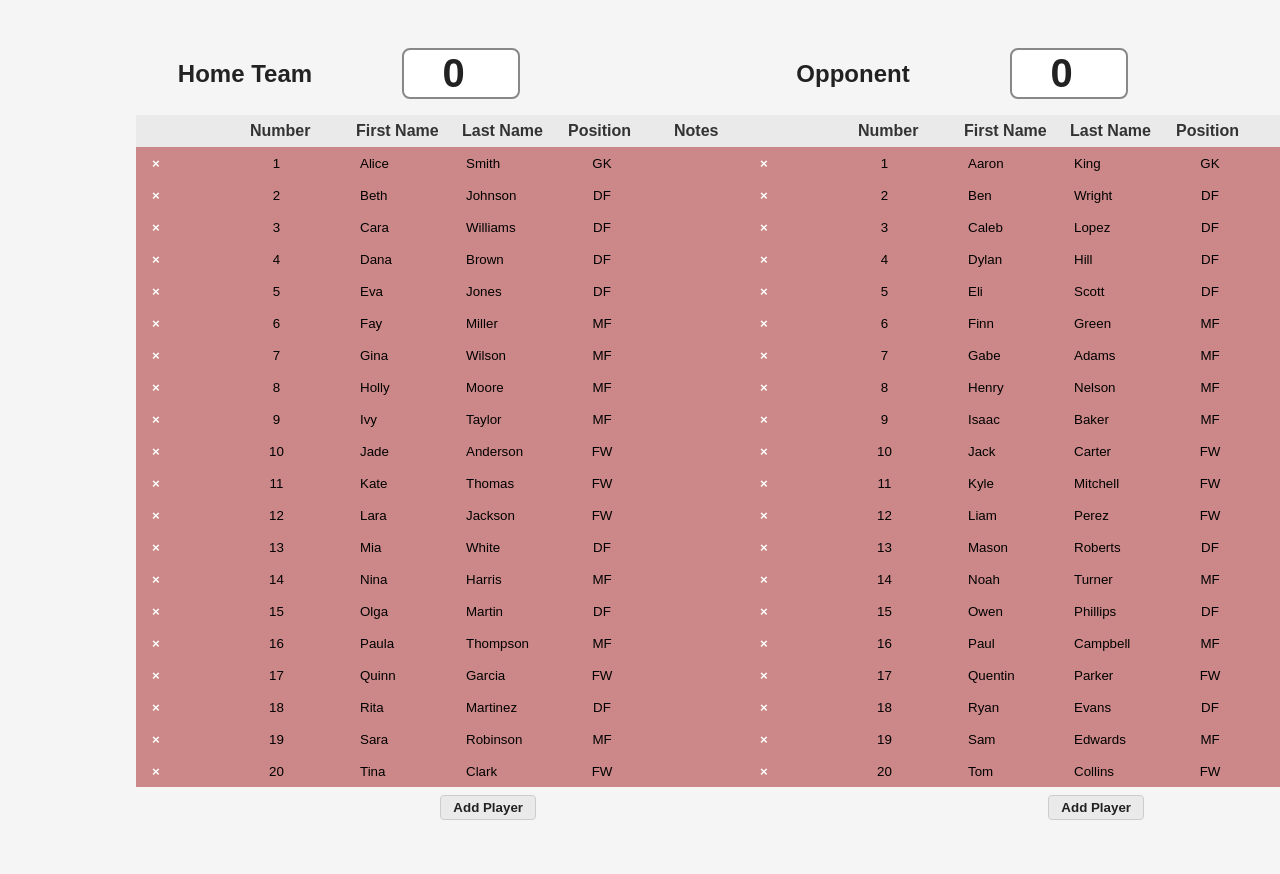
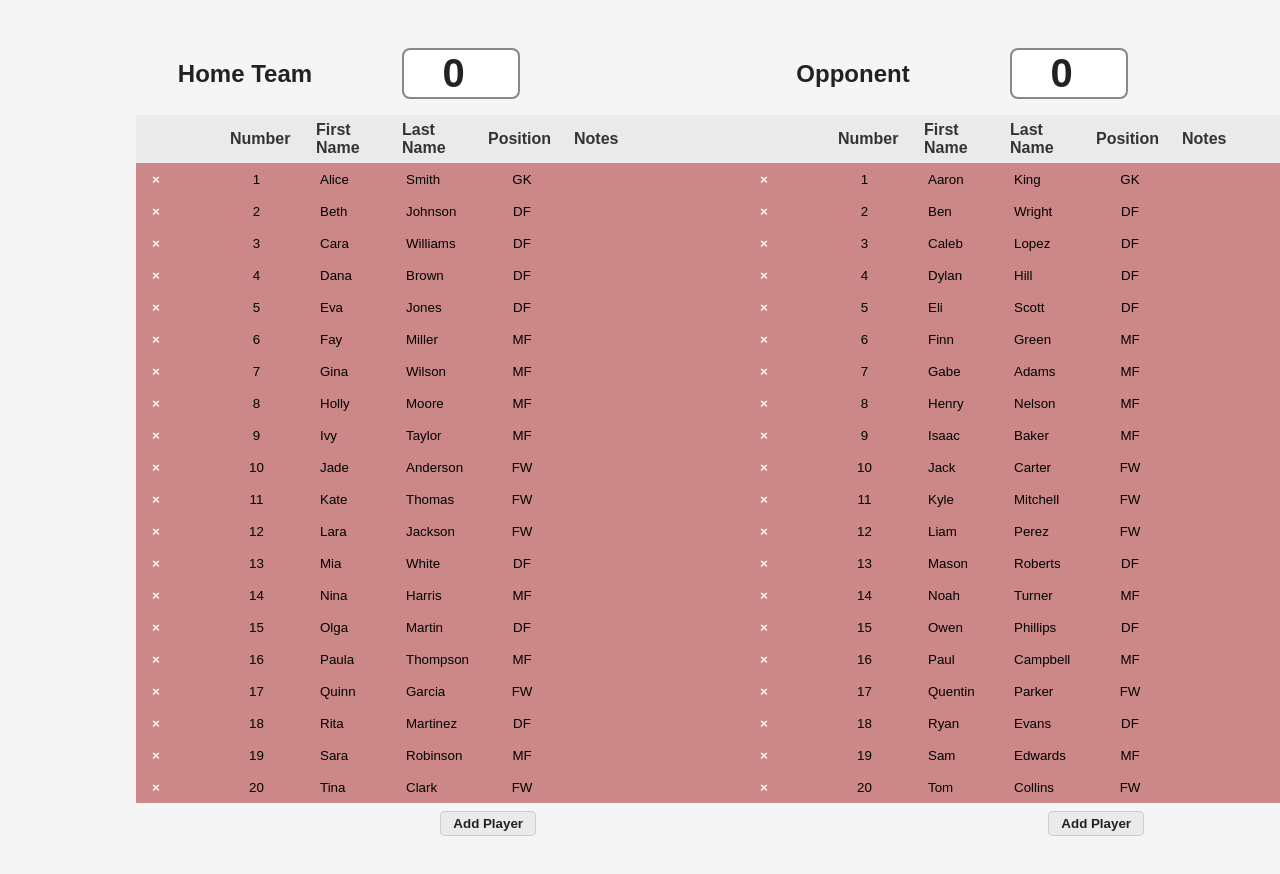
Before and after one commit to kenahoo/announcer, a React (Create React App) app in the folder announcer-app/: page / in a window 1280 px wide. Shown: the top 874 px of the page. Built offline with nearby package versions, Linux system fonts and the light colour scheme.

Commit message:
Change some widths

```diff
--- a/announcer-app/src/App.css
+++ b/announcer-app/src/App.css
@@ -77,7 +77,7 @@ body {
 .roster-table td {
   padding: 4px 8px;
   text-align: left;
-  min-width: 90px;
+  min-width: 70px;
 }
 
 .roster-table th {
@@ -101,3 +101,8 @@ body {
   gap: 24px;
   margin-bottom: 8px;
 }
+
+.roster-table th:last-child,
+.roster-table td:last-child {
+  min-width: 170px;
+}
```
